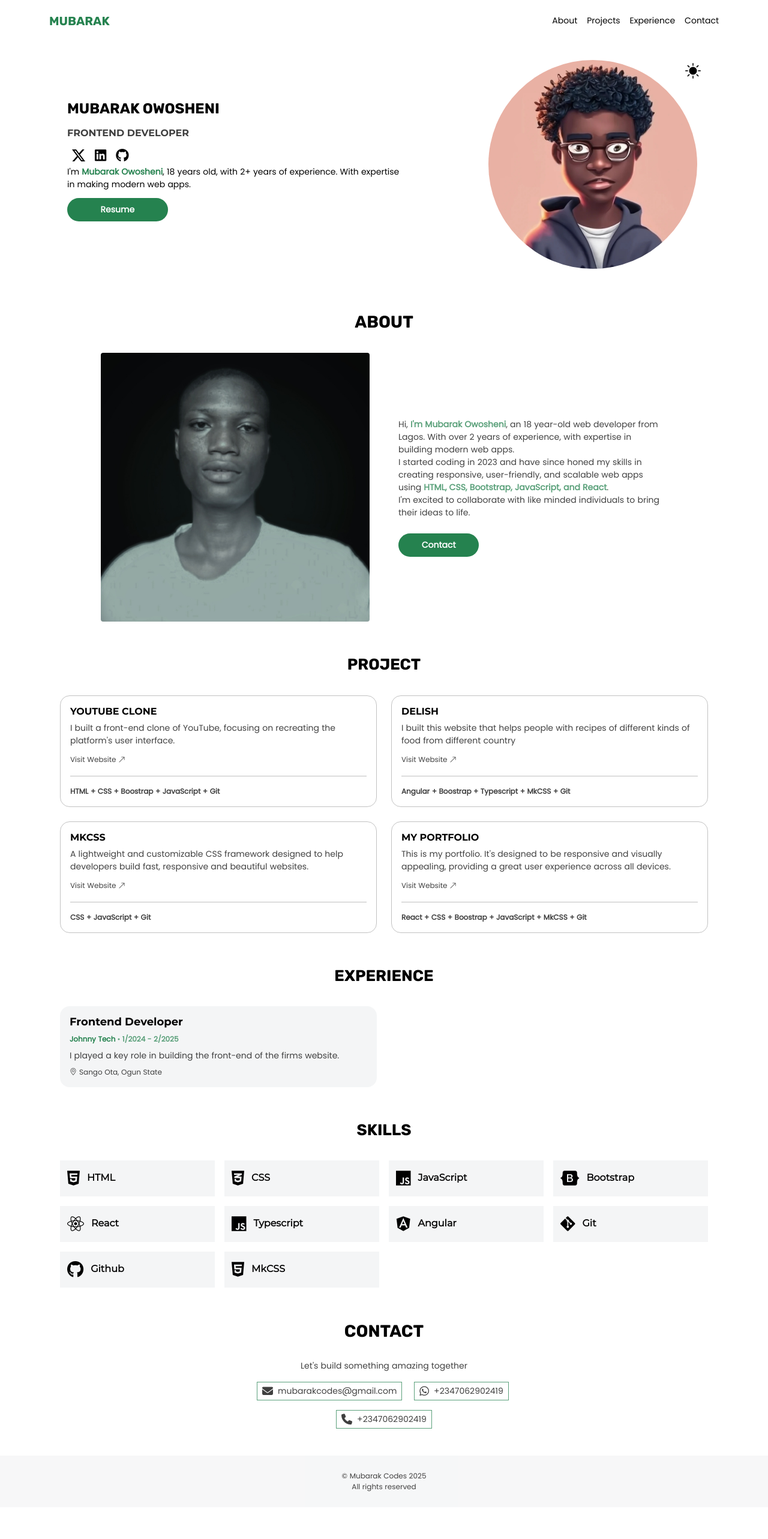
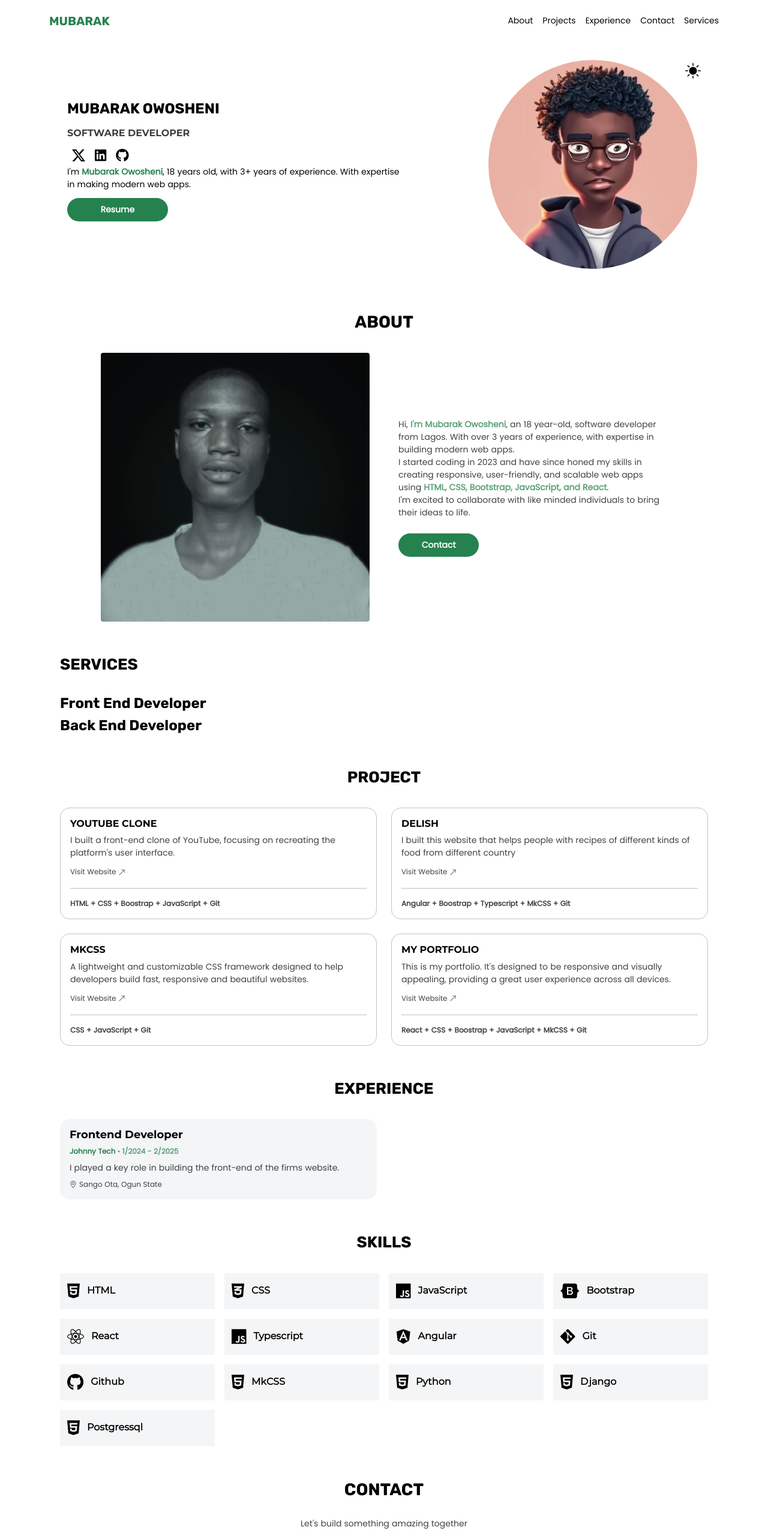
Before and after one commit to mubarak-codes/Mubarak-portfolio, a React (Vite) app: page / in a window 1280 px wide. Shown: the top 2565 px of the page at 60% size. Before the commit the page ends 2512 px from the top, so only its background shows below. Built offline with nearby package versions, Linux system fonts and the light colour scheme.

Commit message:
services

```diff
--- a/src/App.jsx
+++ b/src/App.jsx
@@ -8,6 +8,7 @@ import Contact from './components/Contact'
 import Footer from './components/Footer'
 import Experience from './components/Experience'
 import About from './components/About'
+import Services from './components/Services'
 
 
 
@@ -24,6 +25,7 @@ let [bg, setBg] = usePersistState('theme', 'bg-white')
    <Navbar text={text} bg={bg} />
    <Hero bg={bg} text={text} icon={icon} setText={setText} setBg={setBg} setIcon={setIcon} />
    <About />
+   <Services />
    <Project bg={bg} text={text} />
    <Experience />
    <Skills />
--- a/src/components/About.jsx
+++ b/src/components/About.jsx
@@ -11,7 +11,7 @@ let About = ()=>{
     <div className="flex d-col d-row-sm gap-5 items-center content-center">
      <img src="img/how-01.jpeg" className="w80 h350px-l w40-sm rounded-1" />
      <div className="w50-sm w40-lg ">
-      <div className="fs2 opacity75 text-center text-sm-start">Hi, <span className="text-green fw-semibold">I'm Mubarak Owosheni</span>, an 18 year-old web developer from Lagos. With over 2 years of experience, with expertise in building modern web apps.<br/> I started coding in 2023 and have since honed my skills in creating responsive, user-friendly, and scalable web apps using <span className="text-green fw-semibold">HTML, CSS, Bootstrap, JavaScript, and React</span>.<br/> I'm excited to collaborate with like minded individuals to bring their ideas to life.</div><br/>
+      <div className="fs2 opacity75 text-center text-sm-start">Hi, <span className="text-green fw-semibold">I'm Mubarak Owosheni</span>, an 18 year-old, software developer from Lagos. With over 3 years of experience, with expertise in building modern web apps.<br/> I started coding in 2023 and have since honed my skills in creating responsive, user-friendly, and scalable web apps using <span className="text-green fw-semibold">HTML, CSS, Bootstrap, JavaScript, and React</span>.<br/> I'm excited to collaborate with like minded individuals to bring their ideas to life.</div><br/>
       <div className="flex content-center content-start-sm">
        <a href="#contact" className="bg-green b b-trans hover-bg-trans hover-b-green hover-text-green d-inline rounded-pill px4 w30 fs2 py2 text-center link text-snow  fw-semibold opacity100 cursor-pointer">Contact</a>
       </div>
--- a/src/components/Hero.jsx
+++ b/src/components/Hero.jsx
@@ -29,14 +29,14 @@ const Hero = ({bg, text, icon, setBg, setIcon, setText})=>{
             MUBARAK <br className="d-inline d-sm-none"/> OWOSHENI
           </h1>
           <h2 className="text-uppercase text-sm-start text-center fw-bolder fs3 mb3 ff-montserrat-bold opacity75">
-            Frontend Developer
+            Software Developer
           </h2>
           {/*social icons*/}
           <div className={`text-center text-sm-start fs6 ${text}`}>
             <a href="https://x.com/mubarak_codes" target="_blank">
               <i className={`bi bi-twitter-x px2 ${text} click-grow click-fade`}></i>
             </a>
-            <a href="https://www.linkedin.com/in/mubarak-codes-6768b8361?utm_source=share&utm_campaign=share_via&utm_content=profile&utm_medium=android_app" target="_blank">
+            <a href="https://www.linkedin.com/in/mubarak-owosheni-6768b8361" target="_blank">
               <i className={`fa-brands fa-linkedin px2 ${text} click-grow click-fade`}></i>
             </a>
 
@@ -46,7 +46,7 @@ const Hero = ({bg, text, icon, setBg, setIcon, setText})=>{
           </div>
           {/*profile decription*/}
           <div className="fs2 text-center text-sm-start mx3 mx-sm-auto my3">
-           I'm <span className="text-green fw-semibold ">Mubarak Owosheni</span>, 18 years old, with 2+ years of experience. With expertise in making modern web apps.
+           I'm <span className="text-green fw-semibold ">Mubarak Owosheni</span>, 18 years old, with 3+ years of experience. With expertise in making modern web apps.
           </div>
          <div  className="flex content-center content-start-sm my3" download>
           <a href="files/Mubarak_Owosheni_Resume.pdf" className="bg-green b b-trans hover-bg-trans hover-b-green hover-text-green rounded-pill w30 fs2 py2 text-center text-snow fw-semibold opacity100 cursor-pointer link">Resume</a>
--- a/src/components/Navbar.jsx
+++ b/src/components/Navbar.jsx
@@ -14,10 +14,12 @@ const Navbar = ({text, bg})=>{
 
       <div id="navbar" className="collapse navbar-collapse">
        <ul className="flex fs2 gap-3 navbar-nav py3 ms-auto">
-         <li className="nav-item cursor-pointer hover-fade"><a href="#about" className={`link-inherit`}>About</a></li>
-         <li className="nav-item cursor-pointer hover-fade"><a href="#projects" className={`link-inherit`}>Projects</a></li>
-         <li className="nav-item cursor-pointer hover-fade"><a href="#experience" className={`link-inherit`}>Experience</a></li>
-         <li className="nav-item cursor-pointer hover-fade"><a href="#contact" className={`link-inherit`}>Contact</a></li>
+        <li className="nav-item cursor-pointer hover-fade"><a href="#about" className={`link-inherit`}>About</a></li>
+        <li className="nav-item cursor-pointer hover-fade"><a href="#projects" className={`link-inherit`}>Projects</a></li>
+        <li className="nav-item cursor-pointer hover-fade"><a href="#experience" className={`link-inherit`}>Experience</a></li>
+        <li className="nav-item cursor-pointer hover-fade"><a href="#contact" className={`link-inherit`}>Contact</a></li>
+        <li className="nav-item cursor-pointer hover-fade"><a href="#services" className={`link-inherit`}>Services</a></li>
+
        </ul>
       </div>
      </div>
--- /dev/null
+++ b/src/components/Services.jsx
@@ -0,0 +1,20 @@
+const Services = () => {
+ return (
+  <>
+   <section id="services" className="mt12 px5 px10-sm px19-md">
+    <h2 className="mb8 ff-rubik fs8">SERVICES</h2>
+    {/*front end Developer*/}
+    <div>
+     <h4 className="ff-rubik">Front End Developer</h4>
+    </div>
+
+    {/*back end Developer*/}
+    <div>
+     <h4 className="ff-rubik">Back End Developer</h4>
+    </div>
+   </section>
+  </>
+  )
+}
+
+export default Services;
--- a/src/components/Skills.jsx
+++ b/src/components/Skills.jsx
@@ -19,6 +19,15 @@ const Skills = ()=>{
      <div className=" py4 bg-gray10 px3 hover-grow hover-opacity75 transit"><i className="fab fa-github me3 fs9 vertical-center"></i>Github</div>
      <div className=" py4 bg-gray10 px3 hover-grow hover-opacity75 transit"><i className="fab fa-html5 me3 fs9 vertical-center"></i>MkCSS</div>
 
+     <div className=" py4 bg-gray10 px3 hover-grow hover-opacity75 transit"><i className="fab fa-html5 me3 fs9 vertical-center"></i>Python</div>
+
+     <div className=" py4 bg-gray10 px3 hover-grow hover-opacity75 transit"><i className="fab fa-html5 me3 fs9 vertical-center"></i>Django</div>
+
+     <div className=" py4 bg-gray10 px3 hover-grow hover-opacity75 transit"><i className="fab fa-html5 me3 fs9 vertical-center"></i>Postgressql</div>
+
+
+
+
     </div>
    </section>
   </>
```
